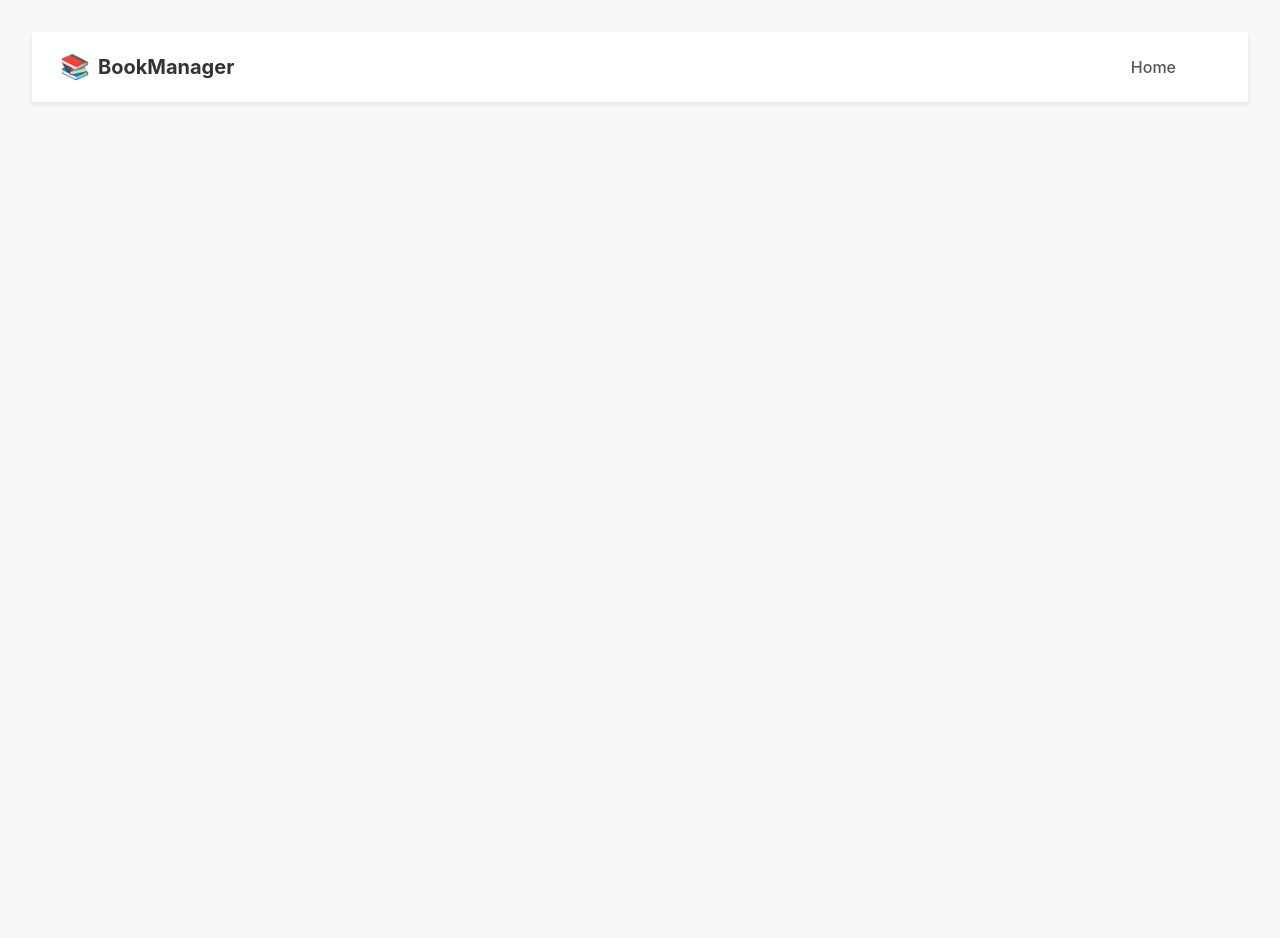
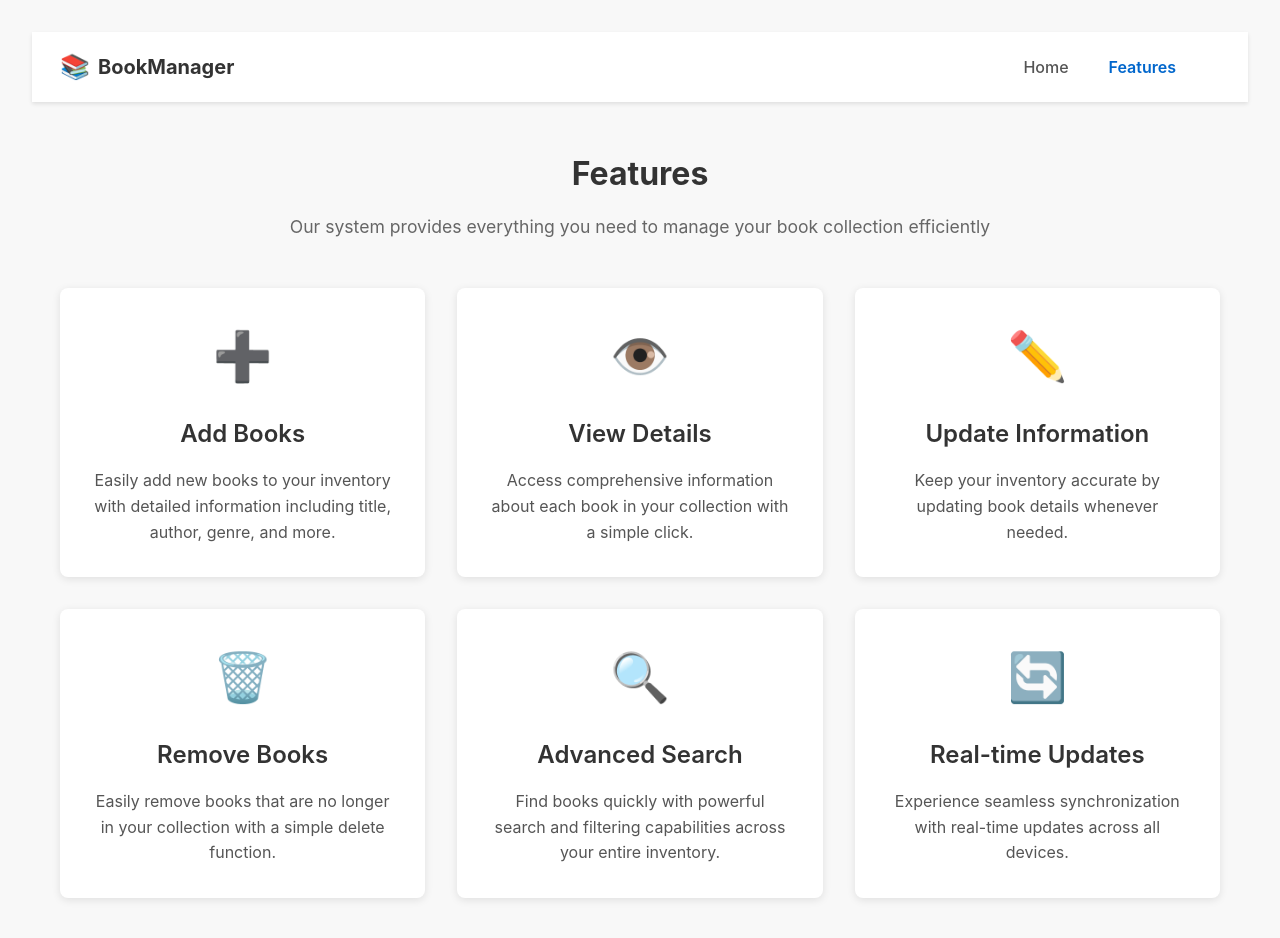
Before and after one commit to ganapatiKabbargi/book-management-system, a React (Vite) app: page /features in a window 1280 px wide. Before the commit this address had no page. Shown: the top 938 px of the page. Before the commit the page ends 800 px from the top, so only its background shows below. Built offline with nearby package versions, Linux system fonts and the light colour scheme; no server answers; the HTML template or start-up script is replaced by a standard one.

Commit message:
update CRUD features

```diff
--- a/src/App.jsx
+++ b/src/App.jsx
@@ -1,14 +1,20 @@
-import { useState } from "react";
+import { useEffect, useState } from "react";
 import { Routes, Route } from "react-router-dom";
-import reactLogo from "./assets/react.svg";
-import viteLogo from "/vite.svg";
 import "./App.css";
 import Headers from "./components/Headers";
 import Home from "./pages/Home";
-import BooksPage from "./pages/BooksPage";
 import BookDetails from "./pages/BookDetails";
+import { fetchBooks } from "./store/booksSlice";
+import { useDispatch } from "react-redux";
+import Features from "./pages/Features";
 
 function App() {
+  const dispatch = useDispatch();
+
+  useEffect(() => {
+    dispatch(fetchBooks());
+  }, []);
+
   return (
     <div className="App">
       <Headers />
@@ -16,6 +22,7 @@ function App() {
         <Routes>
           <Route path="/" element={<Home />} />
           <Route path="/bookDetails/:bookId" element={<BookDetails />} />
+          <Route path="/features" element={<Features />} />
         </Routes>
       </main>
     </div>
--- a/src/components/Headers.jsx
+++ b/src/components/Headers.jsx
@@ -42,7 +42,7 @@ function Headers() {
                 Home
               </NavLink>
             </li>
-            {/* <li className={styles.navItem}>
+            <li className={styles.navItem}>
               <NavLink
                 to="/features"
                 className={({ isActive }) =>
@@ -52,7 +52,7 @@ function Headers() {
               >
                 Features
               </NavLink>
-            </li> */}
+            </li>
             {/* <li className={styles.navItem}>
               <NavLink
                 to="/books"
--- a/src/pages/AddBookForm.jsx
+++ b/src/pages/AddBookForm.jsx
@@ -3,14 +3,6 @@ import styles from "./AddBookForm.module.css";
 import { useForm } from "react-hook-form";
 
 function AddBookForm({ onAddBook, onUpdateBook, onCancel, book }) {
-  // const [bookData, setBookData] = useState({
-  //   title: book?.title || "",
-  //   author: book?.author || "",
-  //   genre: book?.genre || "",
-  //   year: book?.year || "",
-  //   description: book?.description || "",
-  // });
-
   const defaultData = {
     title: book?.title || "",
     author: book?.author || "",
@@ -26,53 +18,6 @@ function AddBookForm({ onAddBook, onUpdateBook, onCancel, book }) {
     handleSubmit,
   } = useForm({ defaultValues: defaultData });
 
-  // const [errors, setErrors] = useState({});
-
-  // const handleChange = (e) => {
-  //   const { name, value } = e.target;
-  //   setBookData({
-  //     ...bookData,
-  //     [name]: value,
-  //   });
-
-  //   // Clear error when user types
-  //   if (errors[name]) {
-  //     setErrors({
-  //       ...errors,
-  //       [name]: "",
-  //     });
-  //   }
-  // };
-
-  // const validateForm = () => {
-  //   const newErrors = {};
-
-  //   if (!bookData.title.trim()) {
-  //     newErrors.title = "Title is required";
-  //   }
-
-  //   if (!bookData.author.trim()) {
-  //     newErrors.author = "Author is required";
-  //   }
-
-  //   if (!bookData.genre.trim()) {
-  //     newErrors.genre = "Genre is required";
-  //   }
-
-  //   if (!bookData.year) {
-  //     newErrors.year = "Year is required";
-  //   } else if (isNaN(bookData.year) || bookData.year < 0) {
-  //     newErrors.year = "Year must be a valid number";
-  //   }
-
-  //   if (!bookData.description.trim()) {
-  //     newErrors.description = "Description is required";
-  //   }
-
-  //   setErrors(newErrors);
-  //   return Object.keys(newErrors).length === 0;
-  // };
-
   const submitHandler = (data) => {
     console.log(data);
     if (book) {
@@ -86,14 +31,6 @@ function AddBookForm({ onAddBook, onUpdateBook, onCancel, book }) {
         year: Number.parseInt(data.year),
       });
     }
-
-    // setBookData({
-    //   title: "",
-    //   author: "",
-    //   genre: "",
-    //   year: "",
-    //   description: "",
-    // });
   };
   return (
     <div className={styles.addBookForm}>
@@ -183,7 +120,7 @@ function AddBookForm({ onAddBook, onUpdateBook, onCancel, book }) {
               Year*
             </label>
             {errors.year?.type === "required" && (
-              <span role="alert">author is required</span>
+              <span role="alert">year is required</span>
             )}
             <input
               type="number"
@@ -201,7 +138,7 @@ function AddBookForm({ onAddBook, onUpdateBook, onCancel, book }) {
             Description*
           </label>
           {errors.description?.type === "required" && (
-            <span role="alert">author is required</span>
+            <span role="alert">description is required</span>
           )}
           <textarea
             id="description"
--- a/src/pages/BookList.jsx
+++ b/src/pages/BookList.jsx
@@ -1,11 +1,17 @@
 import React from "react";
 import styles from "./BookList.module.css";
 
-function BookList({ books, onSelectBook, selectedBookId, handleDeleteBook,handleEditBook }) {
-  if (books.length === 0) {
+function BookList({
+  books,
+  onSelectBook,
+  selectedBookId,
+  handleDeleteBook,
+  handleEditBook,
+}) {
+  if (books == null || books.length === 0) {
     return (
       <div className={styles.emptyList}>
-        <p>No books found matching your search criteria.</p>
+        <p>No books found in inventory click on add book to add a book.</p>
       </div>
     );
   }
@@ -23,8 +29,9 @@ function BookList({ books, onSelectBook, selectedBookId, handleDeleteBook,handle
             src={book.cover || "/placeholder.svg"}
             alt={book.title}
             className={styles.bookCover}
+            onClick={() => onSelectBook(book)}
           />
-          <div className={styles.bookInfo} onClick={() => onSelectBook(book)}>
+          <div className={styles.bookInfo}>
             <h3 className={styles.bookTitle}>{book.title}</h3>
             <p className={styles.bookAuthor}>by {book.author}</p>
             <div className={styles.bookMeta}>
@@ -33,9 +40,14 @@ function BookList({ books, onSelectBook, selectedBookId, handleDeleteBook,handle
             </div>
           </div>
           <div className={styles.detailsActions}>
-            <button className="btn btn-secondary" onClick={() => {
+            <button
+              className="btn btn-secondary"
+              onClick={() => {
                 handleEditBook(book);
-              }}>Edit</button>
+              }}
+            >
+              Edit
+            </button>
             <button
               className="btn btn-danger"
               onClick={() => {
--- a/src/pages/BookList.module.css
+++ b/src/pages/BookList.module.css
@@ -17,7 +17,7 @@
 }
 
 .bookItem:hover {
-  transform: translateX(5px);
+  /* transform: translateX(5px); */
   box-shadow: 0 4px 8px rgba(0, 0, 0, 0.1);
 }
 
--- a/src/pages/BooksPage.jsx
+++ b/src/pages/BooksPage.jsx
@@ -18,18 +18,16 @@ function BooksPage() {
   const [selectedBook, setSelectedBook] = useState(null);
   const [showAddForm, setShowAddForm] = useState(false);
   const books = useSelector((state) => state.booksAuth.books);
-  console.log(books);
+  // console.log(books);
   const navigate = useNavigate();
   const dispatch = useDispatch();
 
-  //   function handleShowAddForm() {}
   function handleSelectBook(book) {
     setSelectedBook(book);
     navigate(`/bookDetails/${book.id}`);
   }
 
   const handleShowAddForm = () => {
-    // setSelectedBook(null);
     setShowAddForm(true);
   };
 
@@ -41,12 +39,11 @@ function BooksPage() {
   const handleAddBook = (newBook) => {
     const bookWithId = {
       ...newBook,
-      id: books.length + 1,
-      // cover: "https://via.placeholder.com/200x300",
+      id: books ? books.length + 1 : 1,
     };
-    const updatedBooks = [...books, bookWithId];
+    const updatedBooks = books ? [...books, bookWithId] : [bookWithId];
     dispatch(addBook(updatedBooks));
-    dispatch(updateBooks({ books: updatedBooks }));
+    dispatch(updateBooks(updatedBooks));
     console.log(bookWithId);
     setShowAddForm(false);
   };
@@ -65,16 +62,16 @@ function BooksPage() {
       return b;
     });
     dispatch(updateBook(updatedBooks));
+    dispatch(updateBooks(updatedBooks));
     setShowAddForm(false);
   };
 
   const handleDeleteBook = (bookId) => {
     const updatedBooks = books.filter((book) => book.id !== bookId);
-    // if (selectedBook && selectedBook.id === bookId) {
-    //   setSelectedBook(null);
-    // }
     dispatch(deleteBook(updatedBooks));
+    dispatch(updateBooks(updatedBooks));
   };
+
   return (
     <div className="section">
       <div className="container">
--- /dev/null
+++ b/src/pages/Features.jsx
@@ -0,0 +1,82 @@
+import React from "react";
+import styles from "./Features.module.css";
+
+function Features() {
+  const features = [
+    {
+      icon: "➕",
+      title: "Add Books",
+      description:
+        "Easily add new books to your inventory with detailed information including title, author, genre, and more.",
+    },
+    {
+      icon: "👁️",
+      title: "View Details",
+      description:
+        "Access comprehensive information about each book in your collection with a simple click.",
+    },
+    {
+      icon: "✏️",
+      title: "Update Information",
+      description:
+        "Keep your inventory accurate by updating book details whenever needed.",
+    },
+    {
+      icon: "🗑️",
+      title: "Remove Books",
+      description:
+        "Easily remove books that are no longer in your collection with a simple delete function.",
+    },
+    {
+      icon: "🔍",
+      title: "Advanced Search",
+      description:
+        "Find books quickly with powerful search and filtering capabilities across your entire inventory.",
+    },
+    // {
+    //   icon: "📊",
+    //   title: "Inventory Analytics",
+    //   description:
+    //     "Gain insights into your collection with visual analytics and reporting features.",
+    // },
+    {
+      icon: "🔄",
+      title: "Real-time Updates",
+      description:
+        "Experience seamless synchronization with real-time updates across all devices.",
+    },
+  ];
+
+  return (
+    <div className="section">
+      <div className="container">
+        <h1 className="section-title text-center">Features</h1>
+        <p className="section-subtitle text-center">
+          Our system provides everything you need to manage your book collection
+          efficiently
+        </p>
+
+        <div className={styles.featuresGrid}>
+          {features.map((feature, index) => (
+            <div key={index} className={styles.featureCard}>
+              <div className={styles.featureIcon}>{feature.icon}</div>
+              <h3 className={styles.featureTitle}>{feature.title}</h3>
+              <p className={styles.featureDescription}>{feature.description}</p>
+            </div>
+          ))}
+        </div>
+
+        {/* <div className={styles.ctaSection}>
+          <h2 className={styles.ctaTitle}>Ready to Get Started?</h2>
+          <p className={styles.ctaText}>
+            Join thousands of users who manage their book collections with our
+            platform
+          </p>
+          <button className="btn btn-primary">Sign Up Now</button>
+        </div> */}
+      </div>
+    </div>
+  );
+}
+
+export default Features;
--- /dev/null
+++ b/src/pages/Features.module.css
@@ -0,0 +1,68 @@
+.featuresGrid {
+  display: grid;
+  grid-template-columns: repeat(auto-fill, minmax(300px, 1fr));
+  gap: 2rem;
+  margin: 3rem 0;
+}
+
+.featureCard {
+  background-color: white;
+  border-radius: 8px;
+  padding: 2rem;
+  box-shadow: 0 2px 8px rgba(0, 0, 0, 0.1);
+  transition: transform 0.3s ease, box-shadow 0.3s ease;
+}
+
+.featureCard:hover {
+  transform: translateY(-5px);
+  box-shadow: 0 5px 15px rgba(0, 0, 0, 0.1);
+}
+
+.featureIcon {
+  font-size: 3rem;
+  margin-bottom: 1.5rem;
+}
+
+.featureTitle {
+  font-size: 1.5rem;
+  margin-bottom: 1rem;
+  font-weight: 600;
+}
+
+.featureDescription {
+  color: #555;
+  line-height: 1.6;
+}
+
+.ctaSection {
+  background-color: #f0f7ff;
+  border-radius: 8px;
+  padding: 3rem;
+  text-align: center;
+  margin-top: 3rem;
+}
+
+.ctaTitle {
+  font-size: 1.75rem;
+  font-weight: 700;
+  margin-bottom: 1rem;
+}
+
+.ctaText {
+  font-size: 1.1rem;
+  color: #555;
+  margin-bottom: 1.5rem;
+  max-width: 600px;
+  margin-left: auto;
+  margin-right: auto;
+}
+
+@media (max-width: 768px) {
+  .featuresGrid {
+    grid-template-columns: 1fr;
+  }
+
+  .ctaSection {
+    padding: 2rem;
+  }
+}
--- a/src/pages/Home.module.css
+++ b/src/pages/Home.module.css
@@ -0,0 +1,18 @@
+.ctaSection {
+  background-color: #f0f7ff;
+  padding: 4rem 0;
+}
+
+.ctaButtons {
+  display: flex;
+  gap: 1rem;
+  justify-content: center;
+}
+
+@media (max-width: 576px) {
+  .ctaButtons {
+    flex-direction: column;
+    max-width: 300px;
+    margin: 0 auto;
+  }
+}
```
Also changed, not shown: src/pages/BookDetails.jsx (+63 -70 lines), src/store/booksSlice.js (+56 -54 lines).
